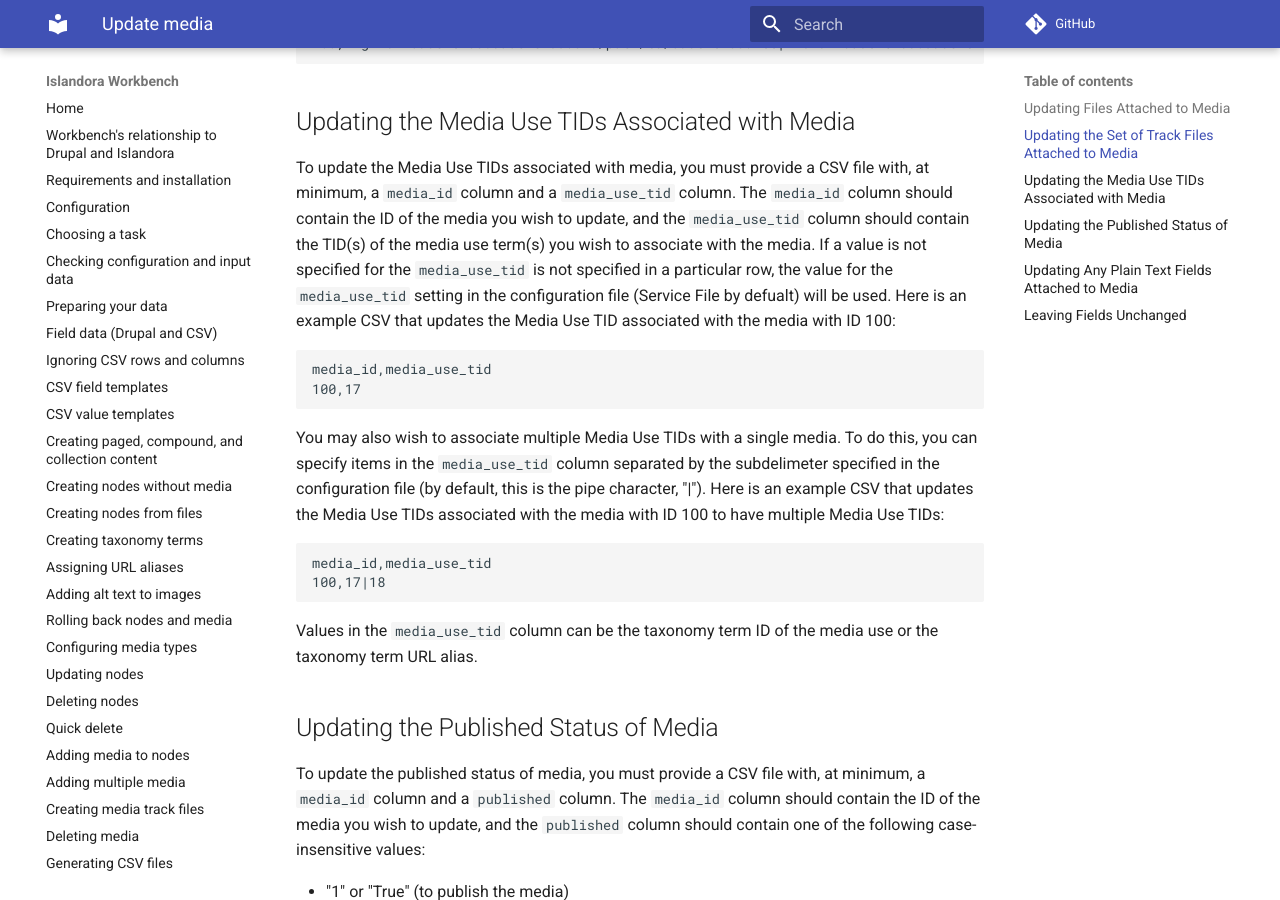
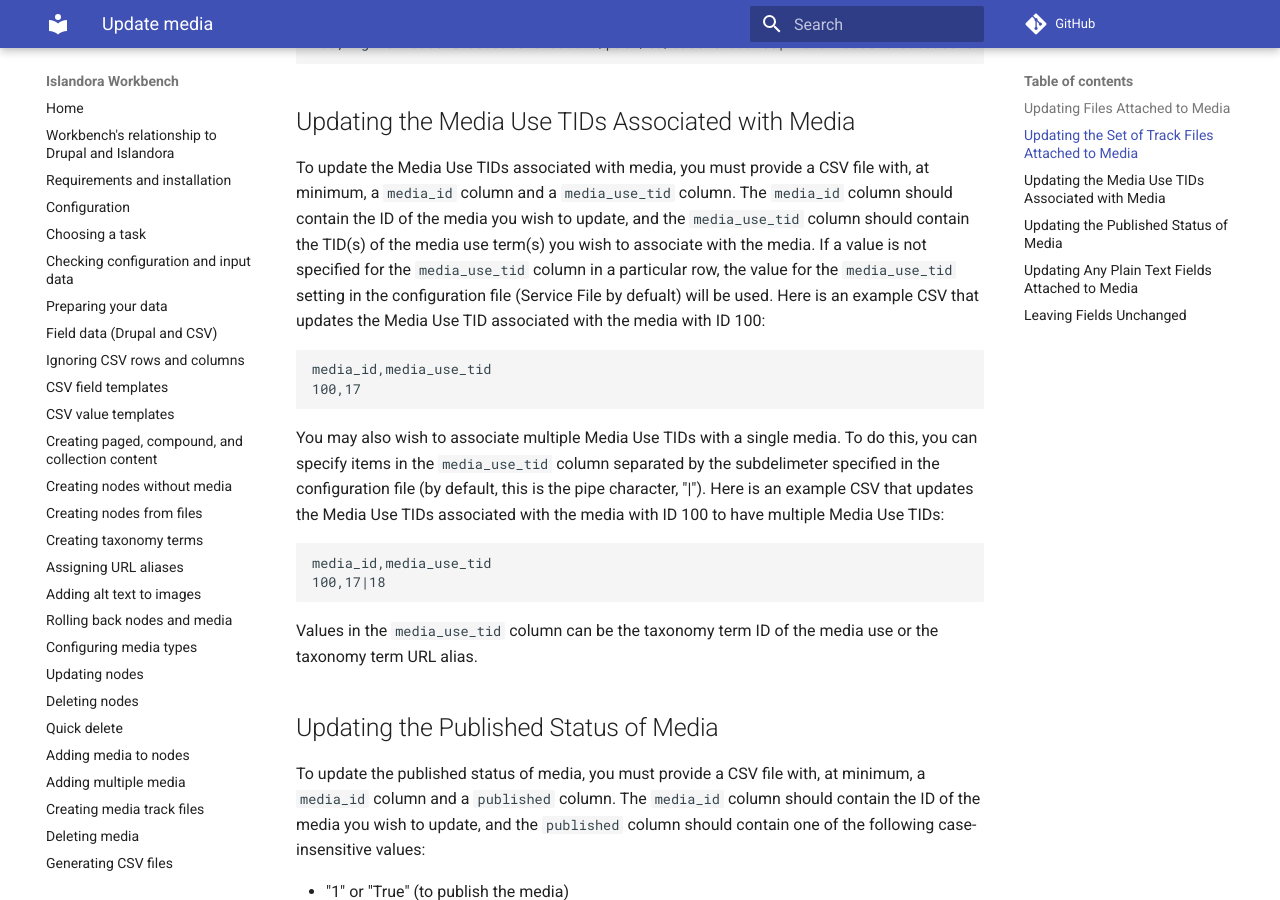
Before and after one commit to mjordan/islandora_workbench_docs, an MkDocs documentation site: the page built from docs/update_media.md, in a window 1280 px wide and 900 px high, scrolled down 2168 px. Built offline with MkDocs 1.6.1 and Material for MkDocs 9.7.7, drawn with Linux system fonts in a browser that asks for light colours; comment, search, counter and statistics services are not loaded.

Commit message:
Update update_media.md

````diff
--- a/docs/update_media.md
+++ b/docs/update_media.md
@@ -73,7 +73,7 @@
 ```
 
 ## Updating the Media Use TIDs Associated with Media
-To update the Media Use TIDs associated with media, you must provide a CSV file with, at minimum, a `media_id` column and a `media_use_tid` column. The `media_id` column should contain the ID of the media you wish to update, and the `media_use_tid` column should contain the TID(s) of the media use term(s) you wish to associate with the media. If a value is not specified for the `media_use_tid` is not specified in a particular row, the value for the `media_use_tid` setting in the configuration file (Service File by defualt) will be used.
+To update the Media Use TIDs associated with media, you must provide a CSV file with, at minimum, a `media_id` column and a `media_use_tid` column. The `media_id` column should contain the ID of the media you wish to update, and the `media_use_tid` column should contain the TID(s) of the media use term(s) you wish to associate with the media. If a value is not specified for the `media_use_tid` column in a particular row, the value for the `media_use_tid` setting in the configuration file (Service File by defualt) will be used.
 Here is an example CSV that updates the Media Use TID associated with the media with ID 100:
 
 ```text
````
